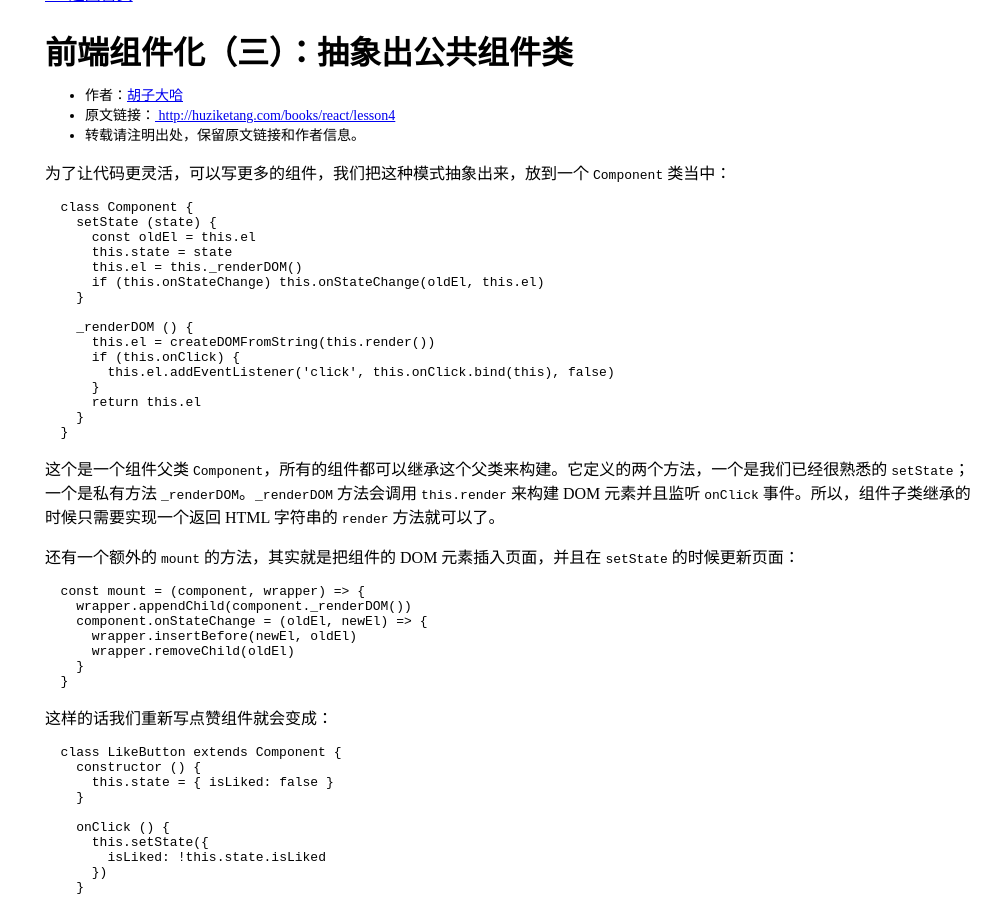
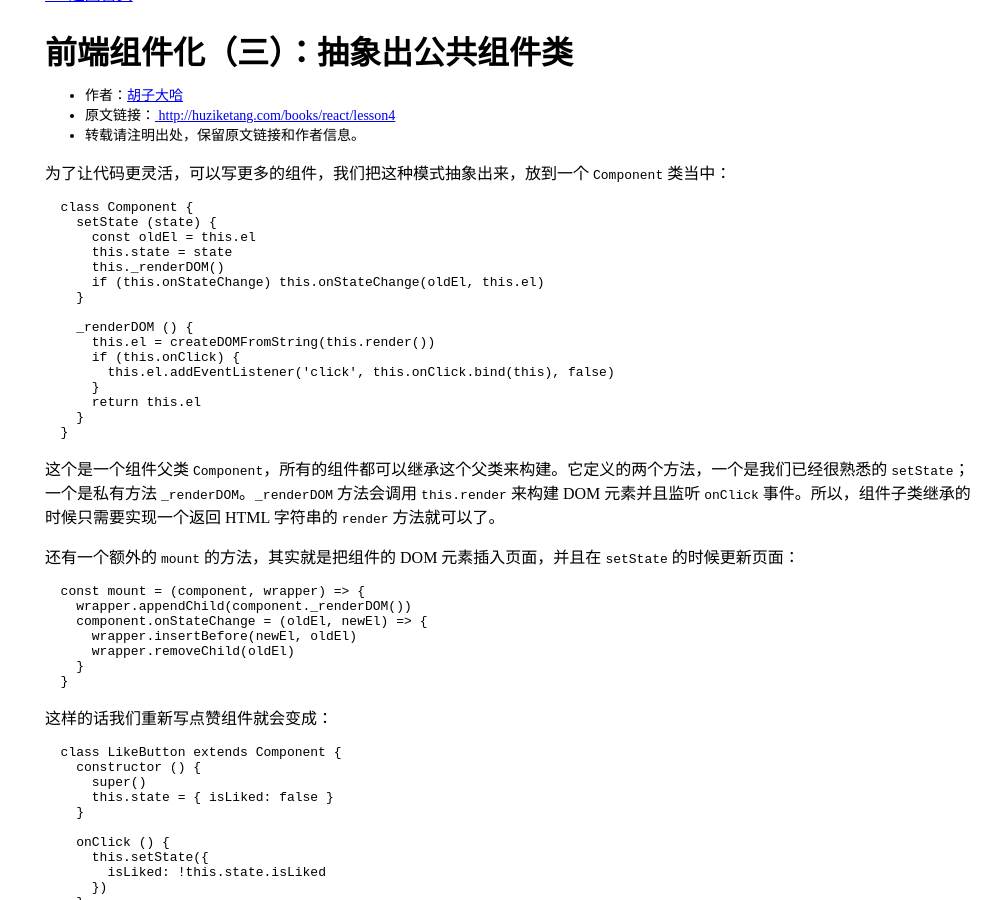
Before and after one commit to huzidaha/react-naive-book, a Jekyll site: the page built from _posts/2017-02-15-lesson4.md, in a window 1280 px wide and 900 px high, scrolled down 729 px. Shown: the whole window, without its empty margins (292-1280 px from the left). Built offline with Jekyll 4.4.1, drawn with Linux system fonts in a browser that asks for light colours; comment, search, counter and statistics services are not loaded.

Commit message:
Update 2017-02-15-lesson4.md

````diff
--- a/_posts/2017-02-15-lesson4.md
+++ b/_posts/2017-02-15-lesson4.md
@@ -22,7 +22,7 @@ tags: [React.js,React.js 小书,教程,组件]
     setState (state) {
       const oldEl = this.el
       this.state = state
-      this.el = this._renderDOM()
+      this._renderDOM()
       if (this.onStateChange) this.onStateChange(oldEl, this.el)
     }
 
@@ -55,6 +55,7 @@ tags: [React.js,React.js 小书,教程,组件]
 ```javascript
   class LikeButton extends Component {
     constructor () {
+      super()
       this.state = { isLiked: false }
     }
 
````
